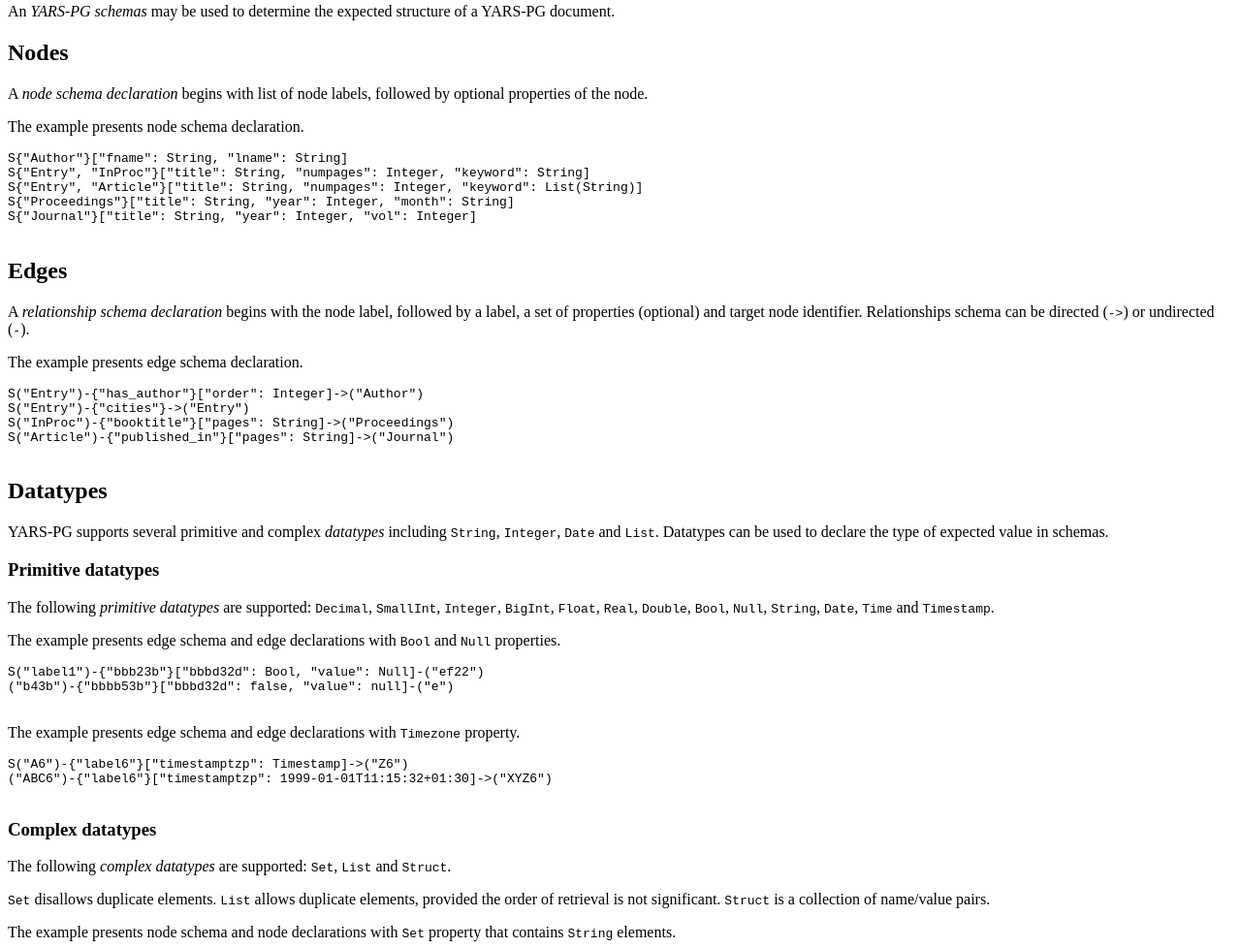
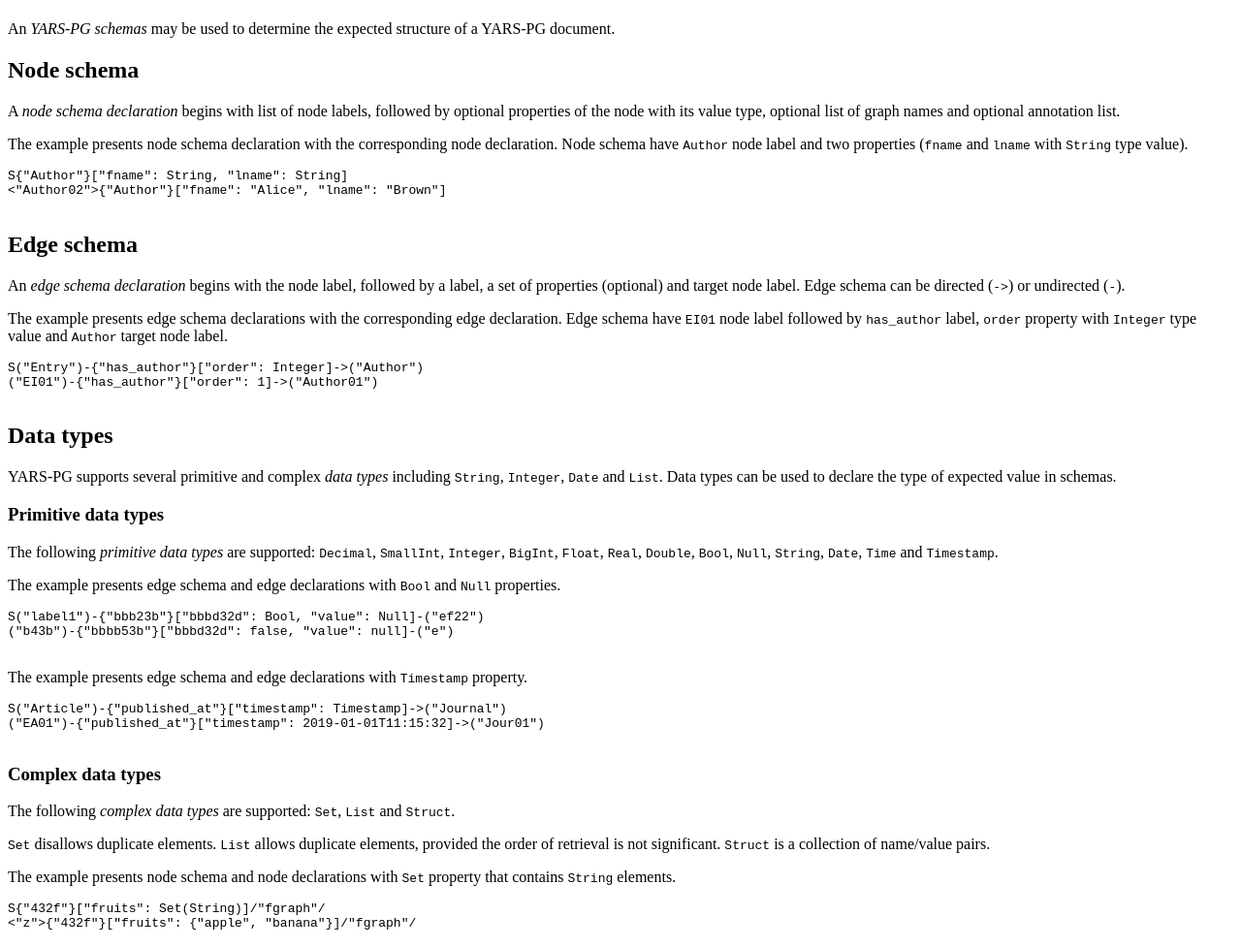
Before and after one commit to lszeremeta/yarspg, a plain HTML site: page docs/index.html in a window 1280 px wide. Shown: the part 2398-3376 px from the top of the page at 97% size. Drawn offline with Linux system fonts and the light colour scheme.

Commit message:
Additional spec improvements

```diff
--- a/docs/index.html
+++ b/docs/index.html
@@ -69,6 +69,12 @@ S{"Entry", "Article"}["title": String, "numpages": Integer, "keyword": List(Stri
 S{"Proceedings"}["title": String, "year": Integer, "month": String]
 S{"Journal"}["title": String, "year": Integer, "vol": Integer]
 
+# Edge schema
+S("Entry")-{"has_author"}["order": Integer]->("Author")
+S("Entry")-{"cities"}->("Entry")
+S("InProc")-{"booktitle"}["pages": String]->("Proceedings")
+S("Article")-{"published_in"}["pages": String]->("Journal")
+
 # Nodes
 <"Author01">{"Author"}["fname": "John", "lname": "Smith"] #Author01
 <"Author02">{"Author"}["fname": "Alice", "lname": "Brown"]
@@ -76,12 +82,6 @@ S{"Journal"}["title": String, "year": Integer, "vol": Integer]
 <"EA01">{"Entry", "Article"}["title": "Property Graph...",  "numpages": 10, "keyword": ["Query", "Graph"]]
 <"Proc01">{"Proceedings"}["title": "BDAS", "year": 2018, "month": "May"]
 <"Jour01">{"Journal"}["title": "J. DB", "year": 2020, "vol": 30]
-
-# Edge schema
-S("Entry")-{"has_author"}["order": Integer]->("Author")
-S("Entry")-{"cities"}->("Entry")
-S("InProc")-{"booktitle"}["pages": String]->("Proceedings")
-S("Article")-{"published_in"}["pages": String]->("Journal")
 
 # Edge
 ("EI01")-{"has_author"}["order": 1]->("Author01")
@@ -125,9 +125,11 @@ S("Article")-{"published_in"}["pages": String]->("Journal")
         </section>
         <section id='metadata'>
             <h2>Metadata</h2>
-            <p>A <dfn>metadata declaration</dfn> represents a collection of metadata for the document.</p>
+            <p>A document <dfn>metadata declaration</dfn> associates metadata key (IRI or QName) with metadata value
+                (string or IRI).</p>
             <aside class="example" title="Metadata declaration">
-                <p>The example presents metadata declaration with <code>foaf</code> prefix and the same metadata declaration with full IRI below.
+                <p>The example presents metadata declaration with <code>foaf</code> prefix and the same metadata
+                    declaration with full IRI below.
                     <pre>
 -foaf:maker: "Łukasz Szeremeta and Dominik Tomaszuk"
 -&lt;http://xmlns.com/foaf/0.1/maker&gt;: "Łukasz Szeremeta and Dominik Tomaszuk"
@@ -137,8 +139,7 @@ S("Article")-{"published_in"}["pages": String]->("Journal")
         <section id='node'>
             <h2>Node</h2>
             <p>A <dfn>node declaration</dfn> begins with the node identifier, followed by a list of node labels and
-                optional
-                properties of the node.</p>
+                optional node properties, optional list of graph names and optional annotation list.</p>
             <aside class="example" title="Node declaration">
                 <p>The example presents node declaration for node <code>EI01</code>. This node have two labels
                     (<code>Entry</code> and <code>InProc</code>)
@@ -150,13 +151,14 @@ S("Article")-{"published_in"}["pages": String]->("Journal")
         </section>
         <section id='edge'>
             <h2>Edge</h2>
-            <p>A <dfn>relationship declaration</dfn> begins with the source node identifier, followed by relationship
+            <p>An <dfn>edge declaration</dfn> begins with the source node identifier, followed by relationship
                 identifier
-                (optional), a label, a set of properties (optional) and target node identifier. Relationships can be
+                (optional), a label, a set of properties (optional), target node identifier, optional list of graph
+                names and optional annotation list. Edge can be
                 directed (<code>-></code>) or undirected (<code>-</code>).</p>
             <aside class="example" title='Edge declaration'>
                 <p>The example presents edge declaration from source node <code>EI01</code> to target node
-                    <code>Author01</code>. Relationship
+                    <code>Author01</code>. Edge
                     have label <code>has_author</code> and one property (<code>order</code>).
                     <pre>
 ("EI01")-{"has_author"}["order":1]->("Author01")
@@ -173,16 +175,19 @@ S("Article")-{"published_in"}["pages": String]->("Journal")
             <aside class="example" title="Edge declaration with Timestamp property value">
                 <p>The example presents edge declaration with <code>Timestamp</code> property value.</p>
                 <pre>
-("ABC5")-{"label5"}["timestamp": 1999-01-01T11:15:32]->("XYZ5")
+("EA01")-{"published_at"}["timestamp": 2019-01-01T11:15:32+01:00]->("Jour01")
   </pre>
 
         </section>
         <section id='annotation'>
             <h2>Annotation</h2>
             An <dfn>annotation</dfn> is represented as a pair <code>k:v</code>, where <code>k</code> is the key (that
-            can be a string, QName or IRI) and <code>v</code> the value of attribute.</p>
+            can be a string, QName or IRI) and <code>v</code> the value of attribute (that can be QName or IRI for QName
+            and IRI key and string for string key).</p>
             <aside class="example" title="Annotation declaration">
-                <p>The example presents three variants of node declaration with annotation. The first one contains an RDF annotation with prefix, the second one contains an RDF annotation with IRI and the third one contains a string annotation.</p>
+                <p>The example presents three variants of node declaration with annotation. The first one contains an
+                    RDF annotation with prefix, the second one contains an RDF annotation with IRI and the third one
+                    contains a string annotation.</p>
                 <pre>
     <"b43b">{"label1"}["value":5]+foaf:maker: "Łukasz Szeremeta and Dominik Tomaszuk"
     <"b43b">{"label1"}["value":5]+&lt;http://xmlns.com/foaf/0.1/maker&gt;: "Łukasz Szeremeta and Dominik Tomaszuk"
@@ -206,44 +211,45 @@ S("Article")-{"published_in"}["pages": String]->("Journal")
     <section id='yarspg-schema-language'>
         <h2>YARS-PG Schema Language</h2>
         <p>An <dfn>YARS-PG schemas</dfn> may be used to determine the expected structure of a YARS-PG document.</p>
-        <section id='snodes'>
-            <h2>Nodes</h2>
+        <section id='node-schema'>
+            <h2>Node schema</h2>
             <p>A <dfn>node schema declaration</dfn> begins with list of node labels, followed by optional properties of
-                the node.</p>
-            <aside class="example" title="Node schema declaration">
-                <p>The example presents node schema declaration.</p>
+                the node with its value type, optional list of graph names and optional annotation list.</p>
+            <aside class="example" title="Node schema declaration for corresponding node">
+                <p>The example presents node schema declaration with the corresponding node declaration. Node schema
+                    have <code>Author</code> node label and two properties (<code>fname</code> and <code>lname</code>
+                    with <code>String</code> type value).</p>
                 <pre>
 S{"Author"}["fname": String, "lname": String]
-S{"Entry", "InProc"}["title": String, "numpages": Integer, "keyword": String]
-S{"Entry", "Article"}["title": String, "numpages": Integer, "keyword": List(String)]
-S{"Proceedings"}["title": String, "year": Integer, "month": String]
-S{"Journal"}["title": String, "year": Integer, "vol": Integer]
+<"Author02">{"Author"}["fname": "Alice", "lname": "Brown"]
   </pre>
             </aside>
         </section>
-        <section id='sedges'>
-            <h2>Edges</h2>
-            <p>A <dfn>relationship schema declaration</dfn> begins with the node label, followed by a label,
-                a set of properties (optional) and target node identifier. Relationships schema can be
+        <section id='edge-schema'>
+            <h2>Edge schema</h2>
+            <p>An <dfn>edge schema declaration</dfn> begins with the node label, followed by a label,
+                a set of properties (optional) and target node label. Edge schema can be
                 directed (<code>-></code>) or undirected (<code>-</code>).</p>
             <aside class="example" title="Edge schema declaration">
-                <p>The example presents edge schema declaration.</p>
+                <p>The example presents edge schema declarations with the corresponding edge declaration.
+                    Edge schema have <code>EI01</code> node label followed by <code>has_author</code> label,
+                    <code>order</code> property with <code>Integer</code> type value and <code>Author</code> target node
+                    label.</p>
                 <pre>
 S("Entry")-{"has_author"}["order": Integer]->("Author")
-S("Entry")-{"cities"}->("Entry")
-S("InProc")-{"booktitle"}["pages": String]->("Proceedings")
-S("Article")-{"published_in"}["pages": String]->("Journal")
+("EI01")-{"has_author"}["order": 1]->("Author01")
   </pre>
             </aside>
         </section>
         <section id='datatypes'>
-            <h2>Datatypes</h2>
-            <p>YARS-PG supports several primitive and complex <dfn>datatypes</dfn> including <code>String</code>,
-                <code>Integer</code>, <code>Date</code> and <code>List</code>. Datatypes can be used to declare the type
+            <h2>Data types</h2>
+            <p>YARS-PG supports several primitive and complex <dfn>data types</dfn> including <code>String</code>,
+                <code>Integer</code>, <code>Date</code> and <code>List</code>. Data types can be used to declare the
+                type
                 of expected value in schemas.</p>
             <section id='pdatatype'>
-                <h3>Primitive datatypes</h3>
-                <p>The following <dfn>primitive datatypes</dfn> are supported:
+                <h3>Primitive data types</h3>
+                <p>The following <dfn>primitive data types</dfn> are supported:
                     <code>Decimal</code>, <code>SmallInt</code>, <code>Integer</code>, <code>BigInt</code>,
                     <code>Float</code>, <code>Real</code>, <code>Double</code>, <code>Bool</code>, <code>Null</code>,
                     <code>String</code>, <code>Date</code>, <code>Time</code> and <code>Timestamp</code>.</p>
@@ -257,17 +263,17 @@ S("label1")-{"bbb23b"}["bbbd32d": Bool, "value": Null]-("ef22")
               </pre>
                 </aside>
 
-                <aside class="example" title="Timestamp property with timezone in the edge schema and edge declaration">
-                    <p>The example presents edge schema and edge declarations with <code>Timezone</code> property.</p>
+                <aside class="example" title="Timestamp property in the edge schema and edge declaration">
+                    <p>The example presents edge schema and edge declarations with <code>Timestamp</code> property.</p>
                     <pre>
-S("A6")-{"label6"}["timestamptzp": Timestamp]->("Z6")
-("ABC6")-{"label6"}["timestamptzp": 1999-01-01T11:15:32+01:30]->("XYZ6")
+S("Article")-{"published_at"}["timestamp": Timestamp]->("Journal")
+("EA01")-{"published_at"}["timestamp": 2019-01-01T11:15:32]->("Jour01")
               </pre>
                 </aside>
             </section>
             <section id='cdatatype'>
-                <h3>Complex datatypes</h3>
-                <p>The following <dfn>complex datatypes</dfn> are supported:
+                <h3>Complex data types</h3>
+                <p>The following <dfn>complex data types</dfn> are supported:
                     <code>Set</code>, <code>List</code> and <code>Struct</code>.</p>
                 <p><code>Set</code> disallows duplicate elements. <code>List</code> allows duplicate elements, provided
                     the order of retrieval is not significant. <code>Struct</code> is a collection of name/value pairs.
@@ -302,7 +308,8 @@ S{"2label4"}["keyword2": Struct(Struct(String))]
                 <ul>
                     <li>comments,</li>
                     <li>empty lines with only LF or CR,</li>
-                    <li>whitespaces (spaces <code>U+0020</code> or tabs <code>U+0009</code>) between serialization elements (e.g. excluding <code>String</code> value),</li>
+                    <li>whitespaces (spaces <code>U+0020</code> or tabs <code>U+0009</code>) between serialization
+                        elements (e.g. excluding <code>String</code> value),</li>
                     <li>prefix declarations and prefixed version of IRI.</li>
                 </ul>
             </li>
@@ -312,8 +319,8 @@ S{"2label4"}["keyword2": Struct(Struct(String))]
 
         <aside class="example" title="Bibliographic information - canonical form">
             <p>The example presents a graphical representation of a property graph that contains bibliographic
-                information in canonical form
-                <pre>
+                information in canonical form.</p>
+            <pre>
 %METADATA
 -&lt;http://xmlns.com/foaf/0.1/maker&gt;:"Łukasz Szeremeta and Dominik Tomaszuk"
 %NODE SCHEMAS
@@ -366,10 +373,12 @@ S("Article")-{"published_in"}["pages":String]->("Journal")
                 <li>Transform prefixes into full IRIs</li>
                 <li>Remove prefix declarations</li>
                 <li>Roll up multi-line declarations into one line declarations</li>
-                <li>Reorder declarations for sections in that order: metadata, node schemas, edge schemas, nodes, edges</li>
+                <li>Reorder declarations for sections in that order: metadata, node schemas, edge schemas, nodes, edges
+                </li>
                 <li>Add section declaration for each section</li>
                 <li>Remove all empty lines with only LF or CR</li>
-                <li>Remove all whitespaces (spaces <code>U+0020</code> or tabs <code>U+0009</code>) between serialization elements</li>
+                <li>Remove all whitespaces (spaces <code>U+0020</code> or tabs <code>U+0009</code>) between
+                    serialization elements</li>
             </ol>
         </section>
     </section>
@@ -380,8 +389,8 @@ S("Article")-{"published_in"}["pages":String]->("Journal")
             [[EBNF-NOTATION]].
         </p>
 
-            <p>A preview version of YARS-PG grammar in [[EBNF-NOTATION]] is presented below.</p>
-            <pre>
+        <p>A preview version of YARS-PG grammar in [[EBNF-NOTATION]] is presented below.</p>
+        <pre>
 yarspg   ::= statement+
 statement
          ::= node
```
Also changed, not shown: 1 other file.
